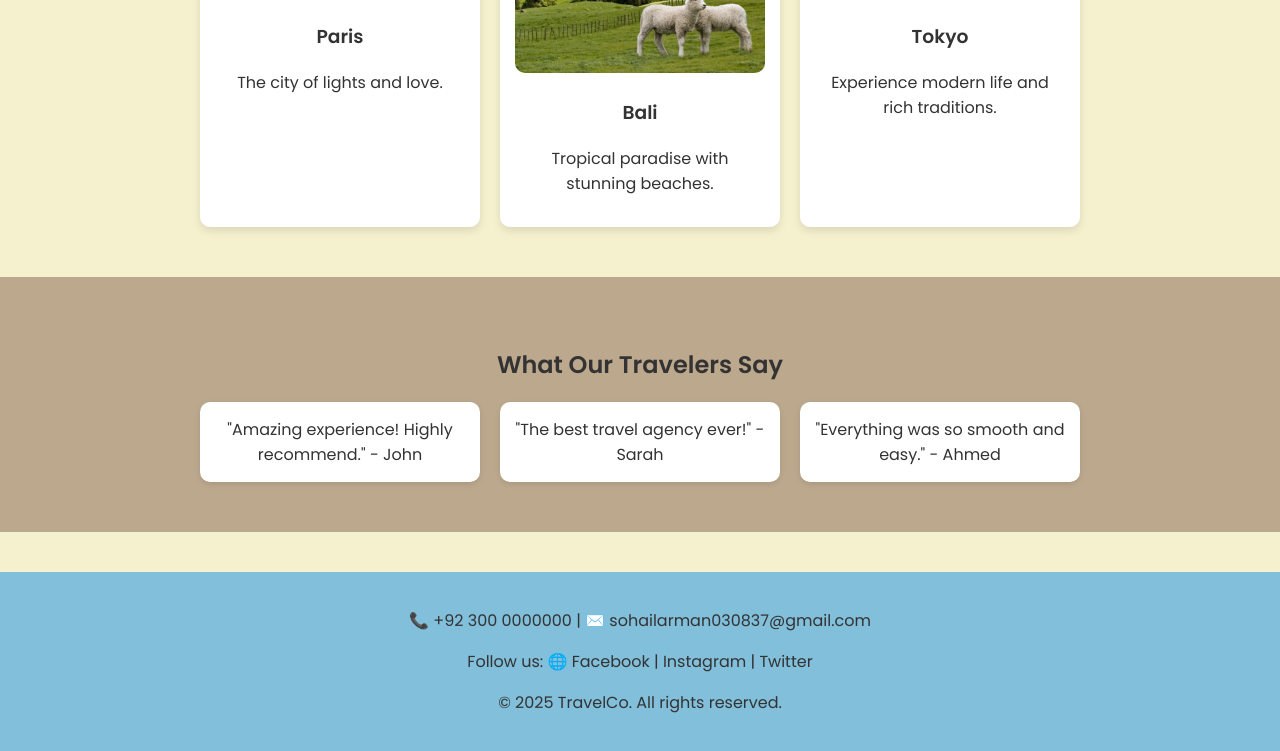
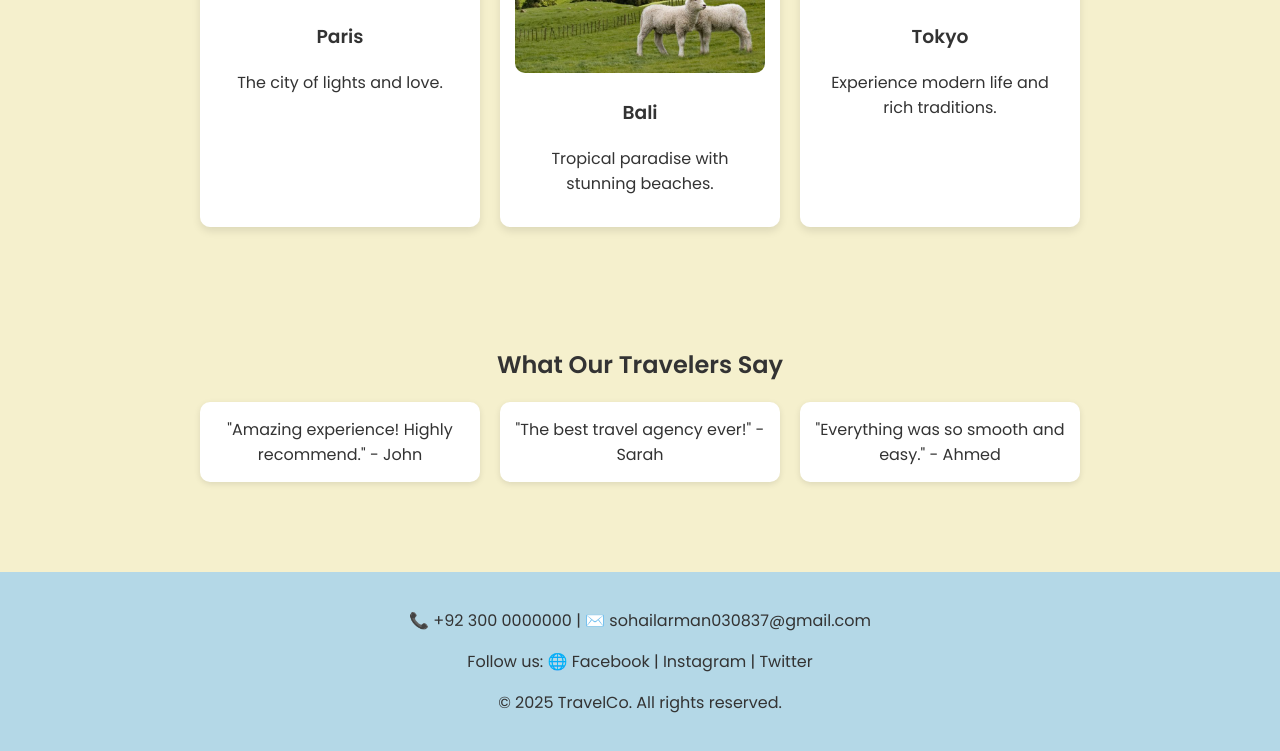
Before and after one commit to sohailahmad-techhub/travelsite, a plain HTML site: page index.html in a window 1280 px wide. Shown: the part 1045-1796 px from the top of the page. Drawn offline with Linux system fonts and the light colour scheme.

Commit message:
Update style.css

```diff
--- a/css/style.css
+++ b/css/style.css
@@ -53,6 +53,7 @@ body {
   color: white;
   text-align: center;
   padding: 120px 20px;
+  border-radius: 50px;
 }
 
 .hero h1 {
@@ -96,7 +97,6 @@ body {
 
 /* Testimonials */
 .testimonials {
-  background:#BCA88D;
   padding: 50px 20px;
   text-align: center;
 }
@@ -128,7 +128,6 @@ body {
 }
 
 .mission {
-  background: #FAE7DA;
   padding: 40px 20px;
   text-align: center;
 }
@@ -209,7 +208,7 @@ body {
 
 /* Footer */
 footer {
-  background: #81BFDA;
+  background: #b4d8e7;
   text-align: center;
   padding: 20px;
   margin-top: 40px;
```
